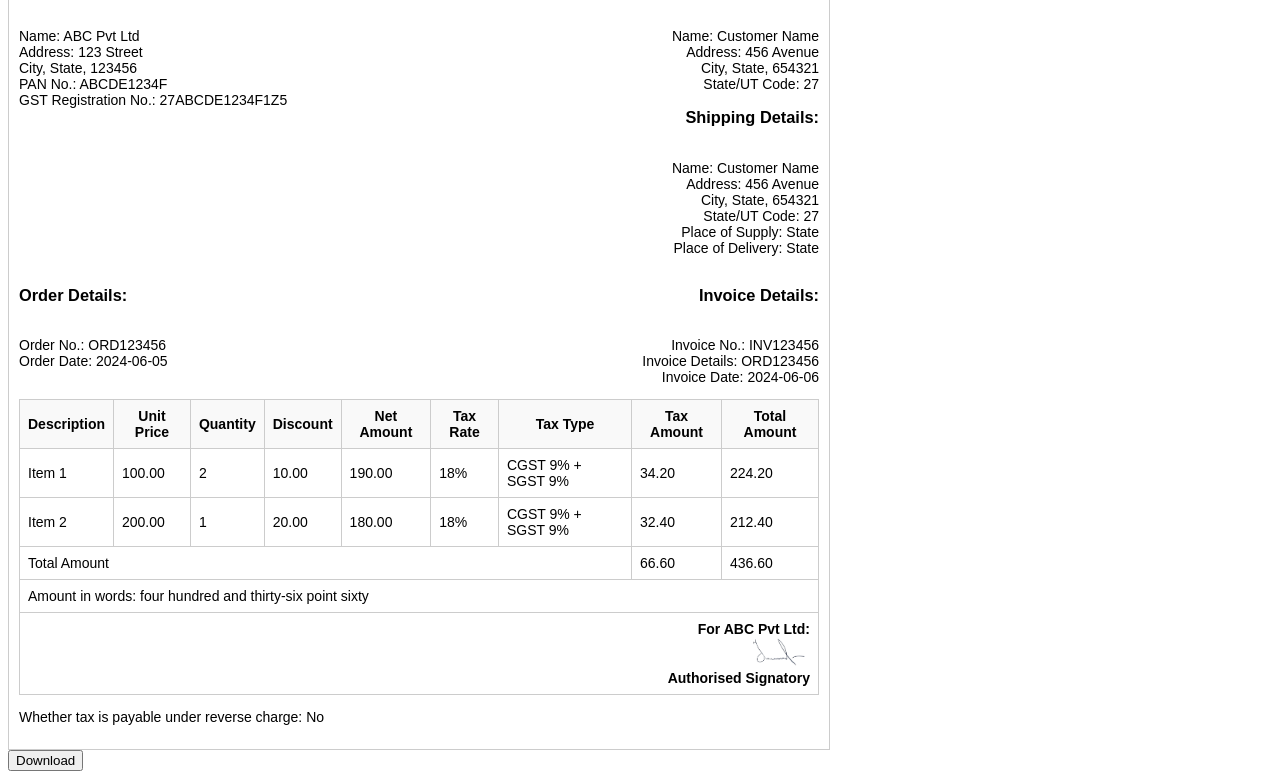
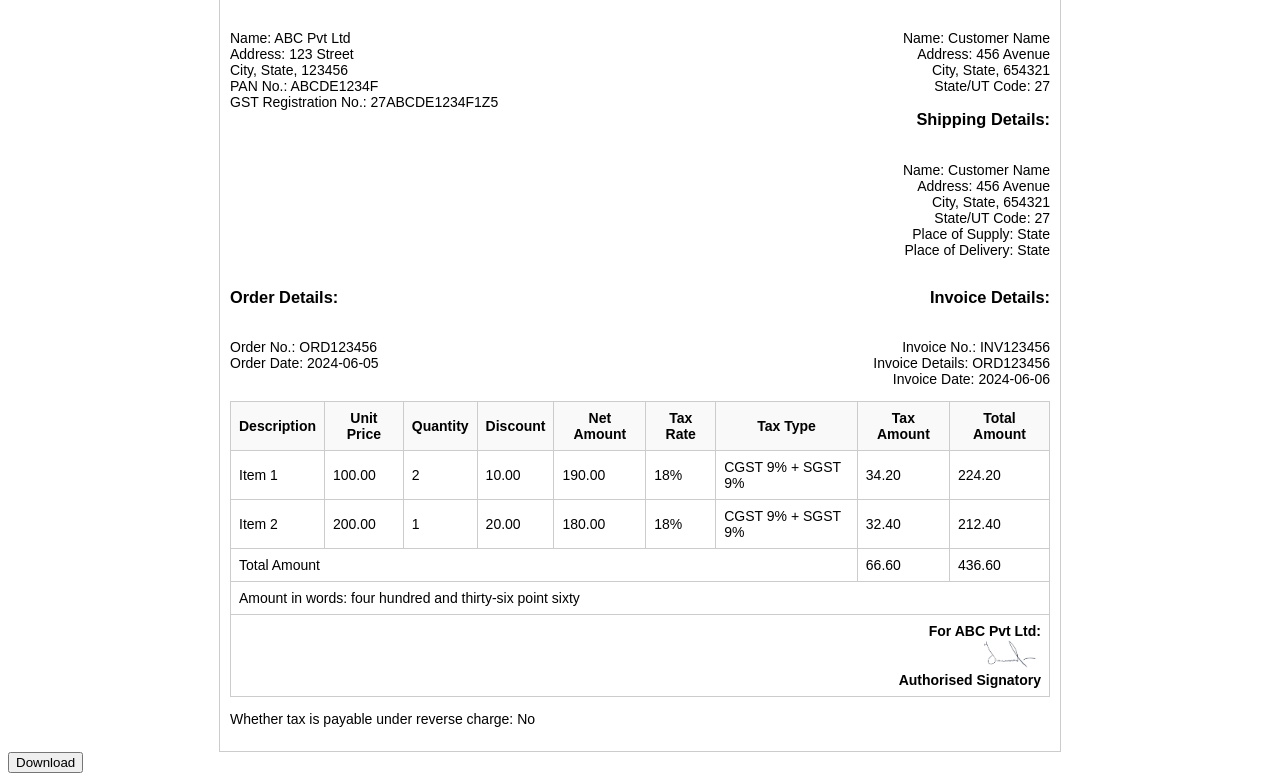
Before and after one commit to Mohtesham-azam/invoice, a plain HTML site: page index.html in a window 1280 px wide. Shown: the part 139-920 px from the top of the page. Drawn offline with Linux system fonts and the light colour scheme.

Commit message:
modified margin & width

```diff
--- a/index.html
+++ b/index.html
@@ -11,8 +11,8 @@
         }
         .invoice-container {
             width: 100%;
-            max-width: 800px;
-            margin: 0;
+            max-width: 820px;
+            margin: auto;
             border: 1px solid #ccc;
             padding: 10px;
         }
```
